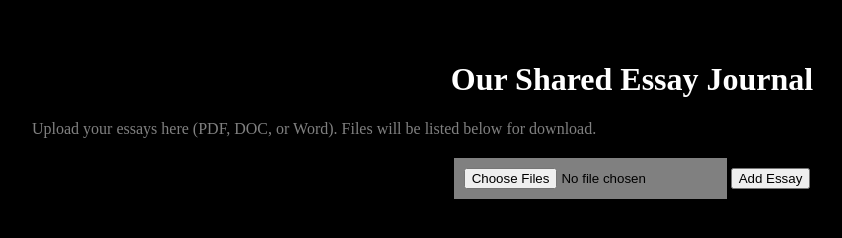
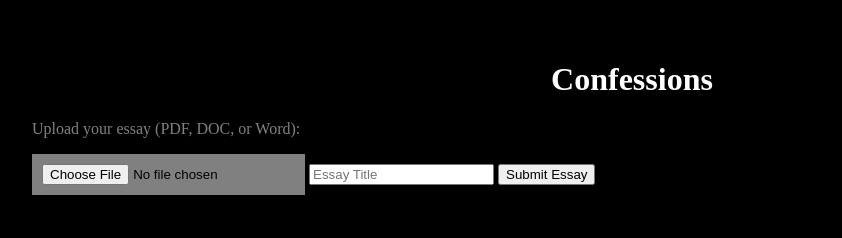
Before and after one commit to DartGoggins/-Confessions-, a plain HTML site: page index.html in a window 1280 px wide. Shown: the whole page, without its empty margins (8-850 px from the left). Drawn offline with Linux system fonts and the light colour scheme.

Commit message:
Update index.html

```diff
--- a/index.html
+++ b/index.html
@@ -2,7 +2,7 @@
 <html lang="en">
 <head>
     <meta charset="UTF-8">
-    <title>Our Essay Journal</title>
+    <title>Confessions</title>
     <style>
         body { background-color: black; color: gray; font-family: 'Times New Roman', serif; margin: 20px; padding: 20px; }
         h1 { color: white; text-align: center; }
@@ -13,11 +13,13 @@
     </style>
 </head>
 <body>
-    <h1>Our Shared Essay Journal</h1>
-    <p>Upload your essays here (PDF, DOC, or Word). Files will be listed below for download.</p>
-    <div class="upload-section">
-        <input type="file" accept=".pdf,.doc,.docx" multiple id="fileInput">
-        <button onclick="addEssay()">Add Essay</button>
+    <h1>Confessions</h1>
+    <form name="essay-upload" method="POST" data-netlify="true" enctype="multipart/form-data">
+    <p>Upload your essay (PDF, DOC, or Word):</p>
+    <input type="file" name="essay" accept=".pdf,.doc,.docx" required>
+    <input type="text" name="title" placeholder="Essay Title" required>
+    <button type="submit">Submit Essay</button>
+</form>
     </div>
     <div class="essay-list" id="essayList">
         <!-- Essays will appear here -->
@@ -36,12 +38,8 @@
             }
         }
         function downloadFile(name) {
-           <form name="essay-upload" method="POST" data-netlify="true" enctype="multipart/form-data">
-    <p>Upload your essay (PDF, DOC, or Word):</p>
-    <input type="file" name="essay" accept=".pdf,.doc,.docx" required>
-    <input type="text" name="title" placeholder="Essay Title" required>
-    <button type="submit">Submit Essay</button>
-</form>
+            // Placeholder: In a real setup, you'd save files to a server. For now, this just logs.
+            alert('Download functionality needs a backend. Use a service like Netlify for persistence.');
         }
     </script>
 </body>
```
